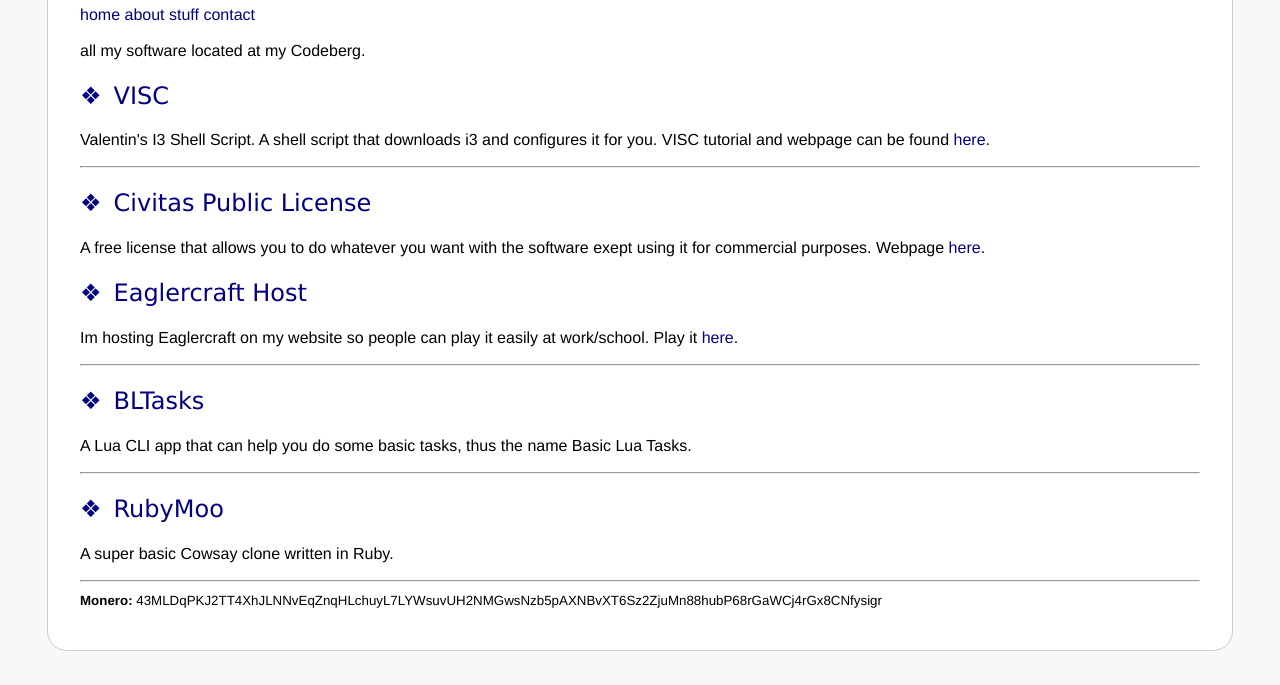
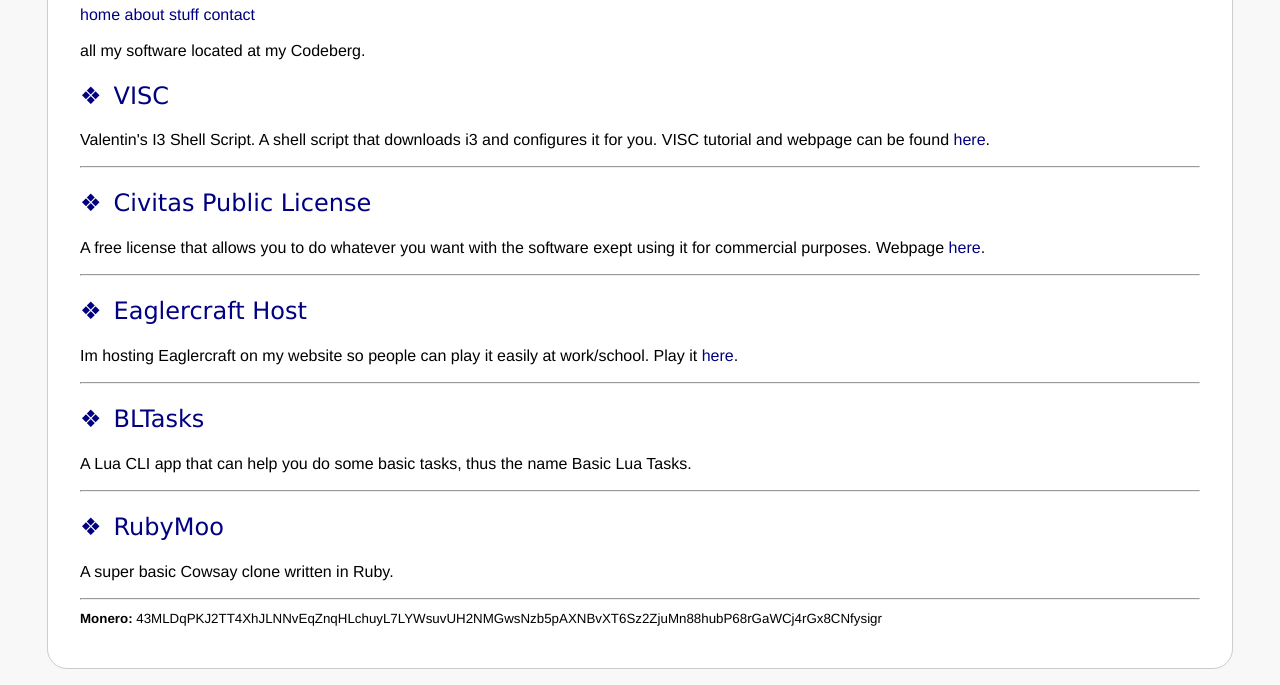
Before and after one commit to vozerxyz/vozerxyz.github.io, a plain HTML site: page stuff.html in a window 1280 px wide. Shown: the part 141-826 px from the top of the page. Drawn offline with Linux system fonts and the light colour scheme.

Commit message:
Update stuff.html

```diff
--- a/stuff.html
+++ b/stuff.html
@@ -20,7 +20,7 @@
 	<hr>
 	<h2>Civitas Public License</h2>
 	<p>A free license that allows you to do whatever you want with the software exept using it for commercial purposes. Webpage <a href="civitas/index.html">here</a>.</p>
-	<h>
+	<hr>
         <h2>Eaglercraft Host</h2>
         <p>Im hosting Eaglercraft on my website so people can play it easily at work/school. Play it <a href="eaglercraft/index.html">here</a>.</p>
 	<hr>
```
